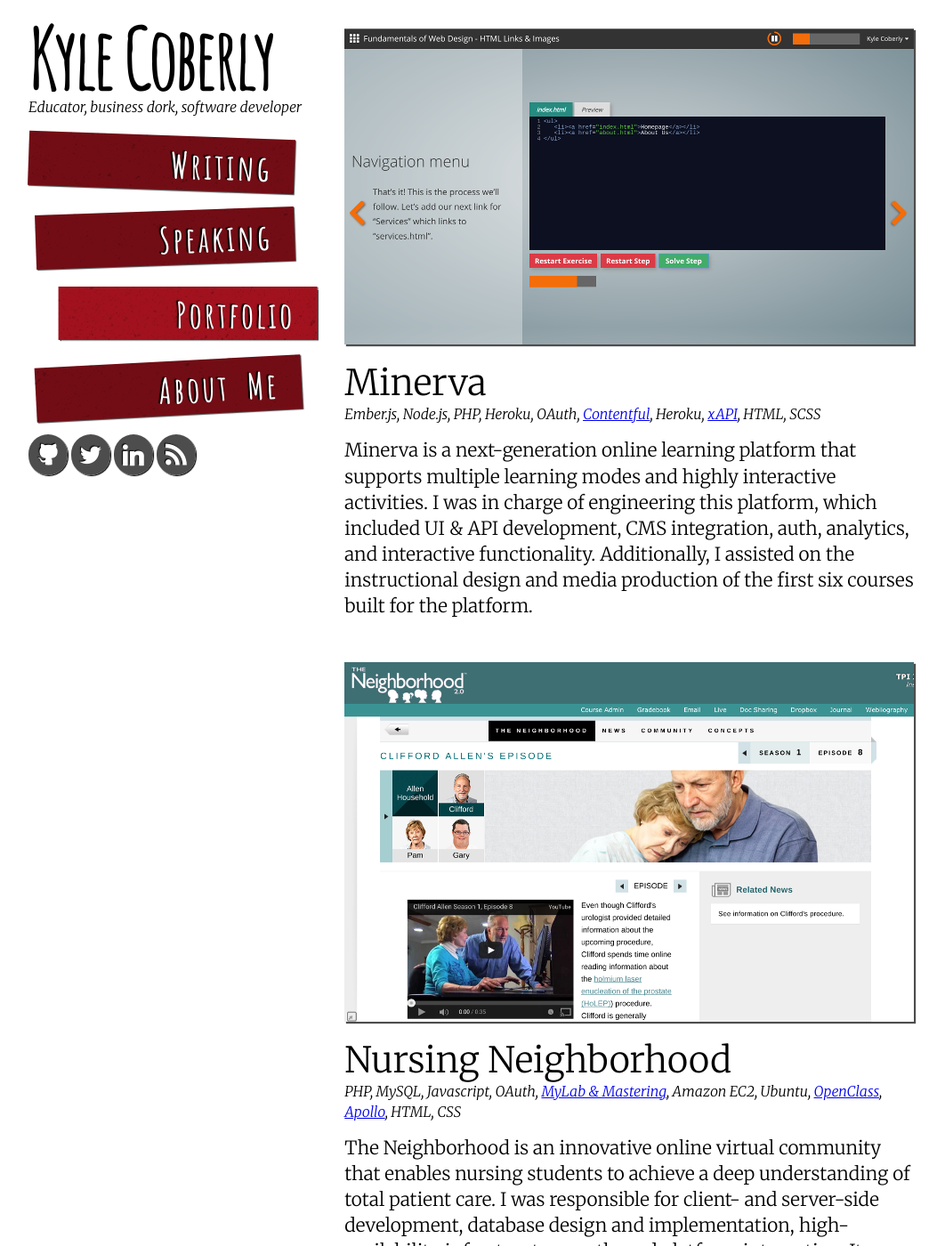
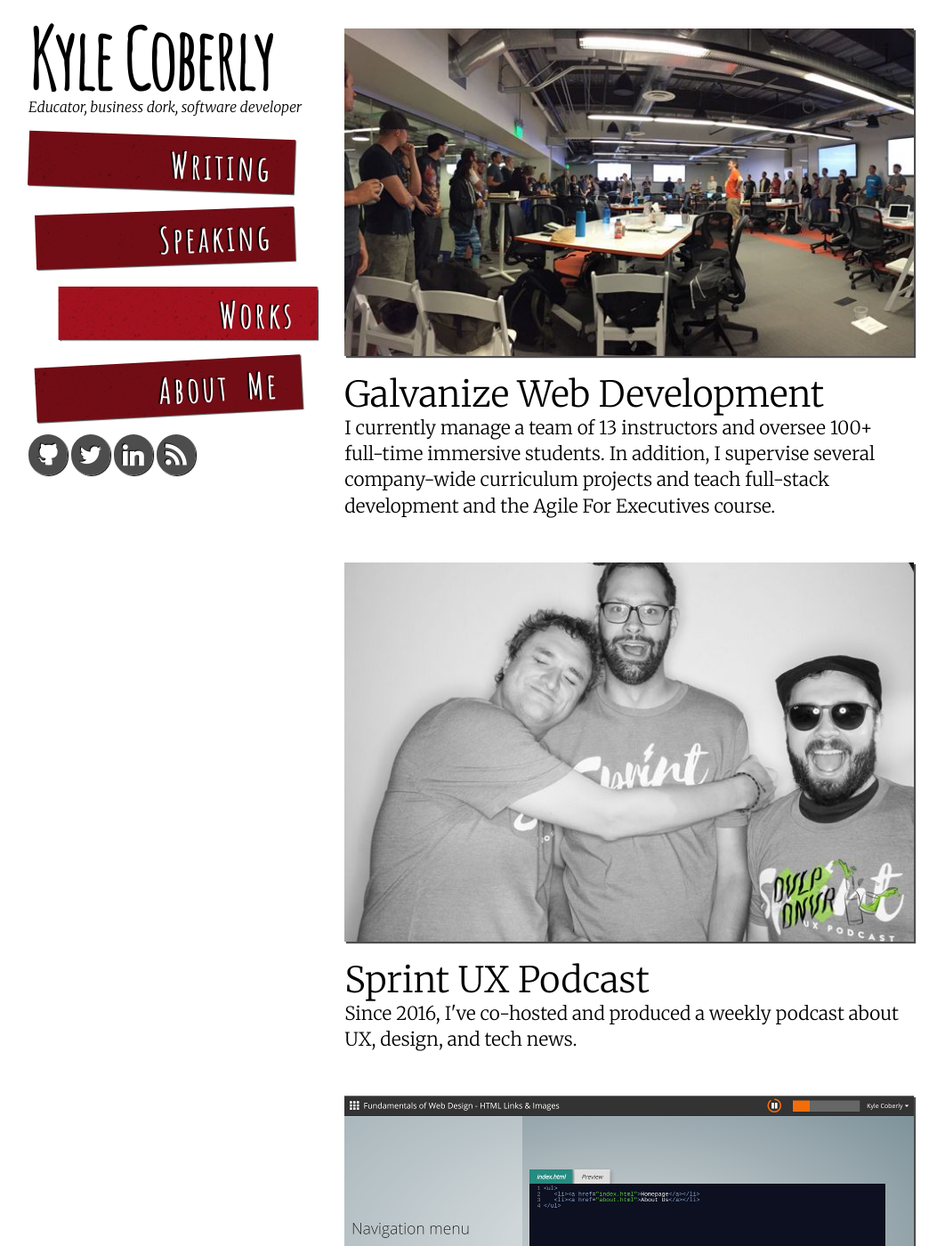
Before and after one commit to kylecoberly/kylecoberly.github.io, a Jekyll site: the page built from portfolio/index.html, in a window 1280 px wide and 1400 px high. Shown: the whole window at 89% size, without its empty margins (0-1062 px from the left). Built offline with Jekyll 4.4.1, drawn with Linux system fonts in a browser that asks for light colours; some of the changed text lies outside the part shown.

Commit message:
Updating portfolio

```diff
--- a/portfolio/index.html
+++ b/portfolio/index.html
@@ -1,45 +1,32 @@
 ---
-title: Portfolio
+title: Works
 layout: default
 sort: 3
 ---
 <section class="portfolio">
-    <h2>Portfolio</h2>
+    <h2>Works</h2>
     <ul>
+        <li>
+            <a href="https://www.galvanize.com/denver-golden-triangle/web-development" target="_BLANK"><img src="../images/galvanize.jpeg" alt="Galvanize WDI" /></a>
+            <h3>Galvanize Web Development</h3>
+            <p>I currently manage a team of 13 instructors and oversee 100+ full-time immersive students. In addition, I supervise several company-wide curriculum projects and teach full-stack development and the Agile For Executives course.</p>
+        </li>
+        <li>
+            <a href="https://www.sprintuxpodcast.com/" target="_BLANK"><img src="../images/sprint.jpeg" alt="Sprint UX Podcast" /></a>
+            <h3>Sprint UX Podcast</h3>
+            <p>Since 2016, I've co-hosted and produced a weekly podcast about UX, design, and tech news.</p>
+        </li>
         <li>
             <a href="http://www.peachpit.com/store/browse/online-workshops#!?sort=Relevance" target="_BLANK"><img src="../images/minerva.png" alt="Minerva" /></a>
             <h3>Minerva</h3>
-            <p class="technologies-used">Ember.js, Node.js, PHP, Heroku, OAuth, <a href="https://www.contentful.com/" target="_BLANK">Contentful</a>, Heroku, <a href="http://www.adlnet.gov/capabilities/tla/experience-api.html" target="_BLANK">xAPI</a>, HTML, SCSS</p>
-            <p>Minerva is a next-generation online learning platform that supports multiple learning modes and highly interactive activities. I was in charge of engineering this platform, which included UI & API development, CMS integration, auth, analytics, and interactive functionality. Additionally, I assisted on the instructional design and media production of the first six courses built for the platform.</p>
+            <p class="technologies-used">Ember.js, PHP, Contentful</p>
+            <p>Minerva was an ambitious online learning platform that supported multiple learning modes and highly interactive activities. I was in charge of engineering this platform, which included UI &amp; API development, CMS integration, auth, analytics, and interactive functionality. Additionally, I assisted on the instructional design and media production of the first six courses built for the platform.</p>
         </li>
         <li>
             <a href="http://www.pearsonhighered.com/neighborhood/" target="_BLANK"><img src="../images/nursing-neighborhood.png" alt="Nursing Neighborhood" /></a>
             <h3>Nursing Neighborhood</h3>
-            <p class="technologies-used">PHP, MySQL, Javascript, OAuth, <a href="http://www.pearsonmylabandmastering.com/northamerica/" target="_BLANK">MyLab & Mastering</a>, Amazon EC2, Ubuntu, <a href="http://www.pearsonhighered.com/openclass/" target="_BLANK">OpenClass</a>, <a href="http://www.apollo.edu/learning-platforms.html" target="_BLANK">Apollo</a>, HTML, CSS</p>
+            <p class="technologies-used">PHP, MySQL</p>
             <p>The Neighborhood is an innovative online virtual community that enables nursing students to achieve a deep understanding of total patient care. I was responsible for client- and server-side development, database design and implementation, high-availability infrastructure, auth, and platform integration. It supports up to 15,000 users and has generated over $900,000 in revenue.</p>
-        </li>
-        <li>
-            <a href="http://www.pearsonhighered.com/readypointnursing/" target="_BLANK"><img src="../images/readypoint.png" alt="ReadyPoint" /></a>
-            <h3>ReadyPoint</h3>
-            <p class="technologies-used">Javascript, <a href="http://www.pearsonhighered.com/openclass/" target="_BLANK">OpenClass</a>, HTML, CSS</p>
-            <p>ReadyPoint Nursing offers more effective methods of preparing students for their NCLEX exams and helping to development their clinical judgment and reasoning skills. I worked on ReadyPoint&rsquo;s exam engine, which included an innovative pre-test/remediation/post-test mechanism, as well as several internal tools for authoring and content ingestion. ReadyPoint reaches 11,250 users.</p>
-        </li>
-        <!-- <li>
-            <a href=""><img src="../images/screenshot-fpo-3.jpg" alt="screenshot-3" /></a>
-            <h3>Blog Scraper</h3>
-            <p class="technologies-used">Ember.js, Ember Data, <a href="https://www.readability.com/developers/api">Readability</a>, <a href="https://github.com/Rob--W/cors-anywhere">CORS Anywhere</a>, Node.js, OAuth 2.0</p>
-            <p></p>
-        </li> -->
-        <li>
-            <a href="http://www.marshankgroup.com/" target="_BLANK"><img src="../images/drm-metrics.png" alt="DRM Metrics" /></a>
-            <h3>DRM Metrics</h3>
-            <p class="technologies-used">Ember.js, Ember Data, PHP, MySQL, HTML, SCSS, Foundation</p>
-            <p>DRM Metrics is a sales analysis tool for a marketing firm which allows for rapid transaction entry, data summary, and export. I analyzed the data entry patterns and reporting needs for the company and developed the solution.</p>
-        </li>
-        <li>
-            <a href="http://discuss.emberjs.com" target="_BLANK"><img src="../images/ember-community.png" alt="Ember Community" /></a>
-            <h3>Ember Community</h3>
-            <p>I am an active member of the Ember community. I co-organize Denver&rsquo;s Ember Meetup, and have given presentations on components, services, data modeling, & onboarding. I am one of the most frequent participants in the official Ember forums, and am a contributor to Ember Data.</p>
         </li>
     </ul>
 </section>
```
Also changed, not shown: images/galvanize.jpeg (added), images/sprint.jpeg (added).
